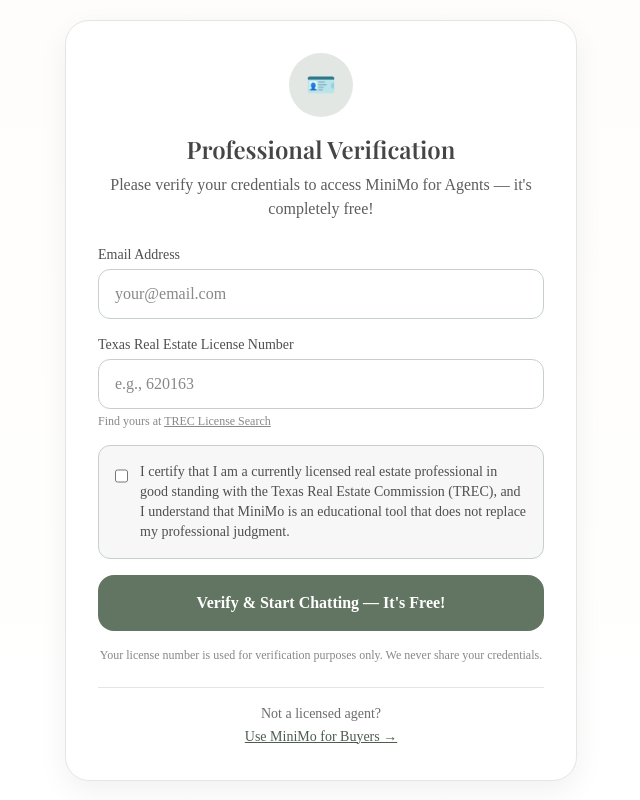
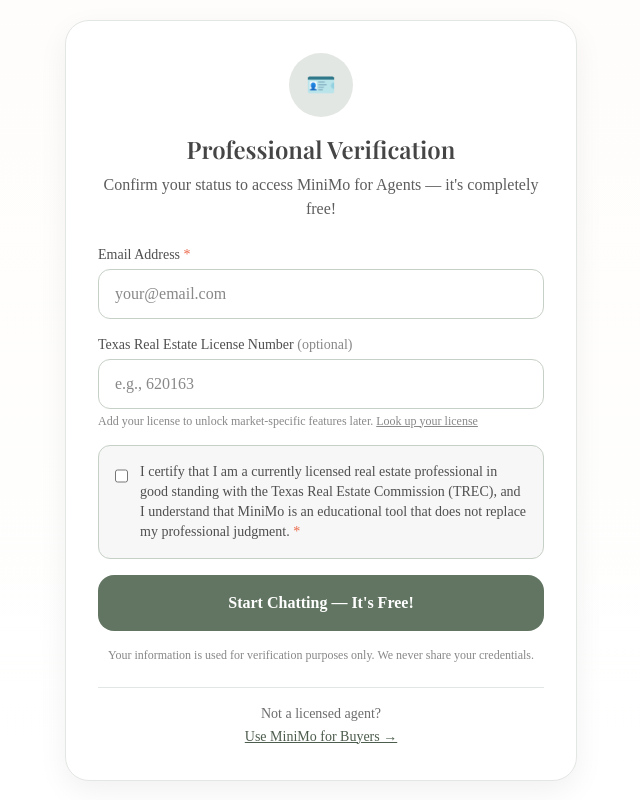
Before and after one commit to minimo-ai/ask-minimo, a Next.js app: page /ask/agent in a window 1280 px wide. Both pictures are taken after a click on the button "I Understand — Continue". Shown: the whole page, without its empty margins (319-959 px from the left). Built offline with nearby package versions, Linux system fonts and the light colour scheme; a web font is replaced by a local one.

Commit message:
Update page.tsx

```diff
--- a/app/ask/agent/page.tsx
+++ b/app/ask/agent/page.tsx
@@ -49,9 +49,11 @@ export default function AskAgentPage() {
         const storedEmail = localStorage.getItem(STORAGE_KEYS.userEmail);
         const storedLicense = localStorage.getItem(STORAGE_KEYS.licenseNumber);
 
-        if (storedEmail && storedLicense) {
+        if (storedEmail) {
           setEmail(storedEmail);
-          setLicenseNumber(storedLicense);
+          if (storedLicense) {
+            setLicenseNumber(storedLicense);
+          }
           setHasVerified(true);
         }
       } catch (error) {
@@ -99,7 +101,8 @@ export default function AskAgentPage() {
       errors.email = "Please enter a valid email address";
     }
 
-    if (!validateLicense(licenseNumber)) {
+    // License number is now optional - only validate if they entered something
+    if (licenseNumber.trim() && !validateLicense(licenseNumber)) {
       errors.license = "Please enter a valid Texas license number (e.g., 123456)";
     }
 
@@ -115,12 +118,14 @@ export default function AskAgentPage() {
     try {
       // Store verification locally
       localStorage.setItem(STORAGE_KEYS.userEmail, email);
-      localStorage.setItem(STORAGE_KEYS.licenseNumber, licenseNumber);
+      if (licenseNumber.trim()) {
+        localStorage.setItem(STORAGE_KEYS.licenseNumber, licenseNumber);
+      }
 
       await fetch("/api/capture-agent-lead", {
         method: "POST",
         headers: { "Content-Type": "application/json" },
-        body: JSON.stringify({ email, licenseNumber }),
+        body: JSON.stringify({ email, licenseNumber: licenseNumber.trim() || null }),
       });
 
       setHasVerified(true);
@@ -218,7 +223,7 @@ export default function AskAgentPage() {
               <h3 className="font-semibold text-ink-800 mb-1">🔒 For Licensed Professionals Only</h3>
               <p>
                 This tool is designed for licensed real estate professionals.
-                You'll be asked to verify your license on the next screen.
+                You'll be asked to verify your status on the next screen.
               </p>
             </div>
           </div>
@@ -254,7 +259,7 @@ export default function AskAgentPage() {
               Professional Verification
             </h1>
             <p className="text-ink-600">
-              Please verify your credentials to access MiniMo for Agents — it's completely free!
+              Confirm your status to access MiniMo for Agents — it's completely free!
             </p>
           </div>
 
@@ -262,7 +267,7 @@ export default function AskAgentPage() {
             {/* Email */}
             <div>
               <label className="block text-sm font-medium text-ink-700 mb-1">
-                Email Address
+                Email Address <span className="text-coral-500">*</span>
               </label>
               <input
                 type="email"
@@ -279,10 +284,10 @@ export default function AskAgentPage() {
               )}
             </div>
 
-            {/* License Number */}
+            {/* License Number - NOW OPTIONAL */}
             <div>
               <label className="block text-sm font-medium text-ink-700 mb-1">
-                Texas Real Estate License Number
+                Texas Real Estate License Number <span className="text-ink-400 font-normal">(optional)</span>
               </label>
               <input
                 type="text"
@@ -298,14 +303,14 @@ export default function AskAgentPage() {
                 <p className="text-red-500 text-sm mt-1">{formErrors.license}</p>
               )}
               <p className="text-xs text-ink-400 mt-1">
-                Find yours at{" "}
+                Add your license to unlock market-specific features later.{" "}
                 <a
                   href="https://www.trec.texas.gov/apps/license-holder-search/"
                   target="_blank"
                   rel="noopener noreferrer"
                   className="underline hover:text-sage-600"
                 >
-                  TREC License Search
+                  Look up your license
                 </a>
               </p>
             </div>
@@ -325,7 +330,7 @@ export default function AskAgentPage() {
                 <span className="text-sm text-ink-700">
                   I certify that I am a currently licensed real estate professional in good standing
                   with the Texas Real Estate Commission (TREC), and I understand that MiniMo is an
-                  educational tool that does not replace my professional judgment.
+                  educational tool that does not replace my professional judgment. <span className="text-coral-500">*</span>
                 </span>
               </label>
               {formErrors.certification && (
@@ -337,12 +342,12 @@ export default function AskAgentPage() {
               onClick={handleVerificationSubmit}
               className="w-full bg-sage-500 text-white py-4 rounded-2xl font-semibold hover:bg-sage-600 transition"
             >
-              Verify & Start Chatting — It's Free!
+              Start Chatting — It's Free!
             </button>
           </div>
 
           <p className="text-xs text-ink-400 text-center mt-4">
-            Your license number is used for verification purposes only.
+            Your information is used for verification purposes only.
             We never share your credentials.
           </p>
 
```
